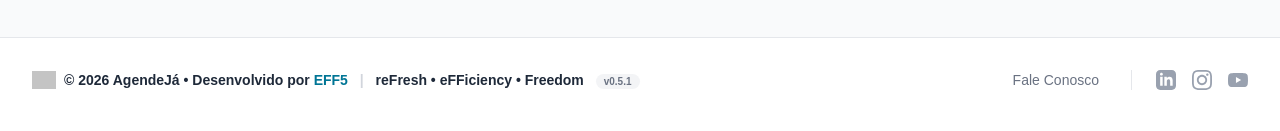
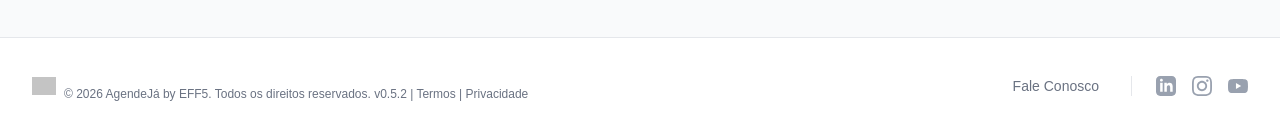
Before and after one commit to admineff5/marketplace-servicos, a Next.js app: page / in a window 1280 px wide. Shown: the part 1514-1645 px from the top of the page. Built offline with nearby package versions, Linux system fonts and the light colour scheme; grey boxes are pictures that could not be loaded.

Commit message:
chore: bump version to v0.5.2 and finalize bugfixes (clean)

```diff
--- a/app/components/Footer.tsx
+++ b/app/components/Footer.tsx
@@ -13,8 +13,8 @@ export function Footer() {
                         height={24}
                         className="object-contain grayscale opacity-60 dark:opacity-40"
                     />
-                    <p className="text-sm font-semibold text-gray-800 dark:text-gray-300">
-                        © 2026 AgendeJá • Desenvolvido por <span className="text-cyan-700 dark:text-primary font-bold">EFF5</span> <span className="mx-2 text-gray-300 dark:text-gray-700">|</span> reFresh • eFFiciency • Freedom <span className="ml-2 text-[10px] bg-gray-100 dark:bg-gray-900 px-2 py-0.5 rounded-full text-gray-500 dark:text-gray-400 font-mono">v0.5.1</span>
+                    <p className="text-gray-500 dark:text-gray-400 text-xs mt-4">
+                        © {new Date().getFullYear()} AgendeJá by EFF5. Todos os direitos reservados. v0.5.2 | <a href="/termos" className="hover:text-primary transition-colors">Termos</a> | <a href="/privacidade" className="hover:text-primary transition-colors">Privacidade</a>
                     </p>
                 </div>
 
```
Also changed, not shown: 1 other file (tests, documents, lock files or other folders).
